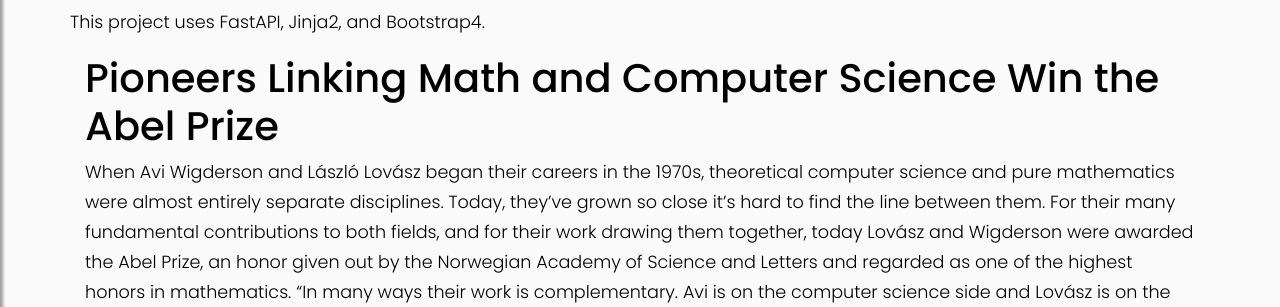
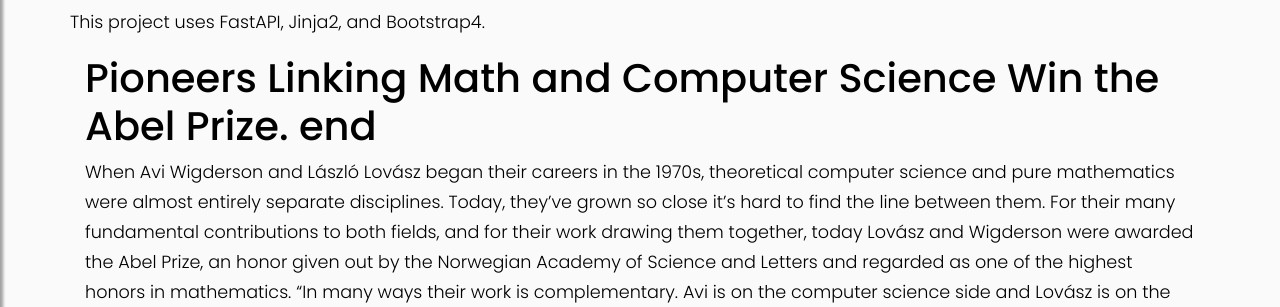
Before and after one commit to logoogol/tencent_final, a FastAPI app: page / in a window 1280 px wide. Shown: the part 198-505 px from the top of the page. Run offline with FastAPI, Linux system fonts and the light colour scheme; some libraries are stand-ins or nearby versions.

Commit message:
end commit

```diff
--- a/app/templates/page.html
+++ b/app/templates/page.html
@@ -14,7 +14,7 @@
     </div>
 </main>
 <div class="container">
-    <h1>Pioneers Linking Math and Computer Science Win the Abel Prize</h1>
+    <h1>Pioneers Linking Math and Computer Science Win the Abel Prize. end</h1>
     <p>When Avi Wigderson and László Lovász began their careers in the 1970s,
         theoretical computer science and pure mathematics were almost entirely separate disciplines.
         Today, they’ve grown so close it’s hard to find the line between them.
```
